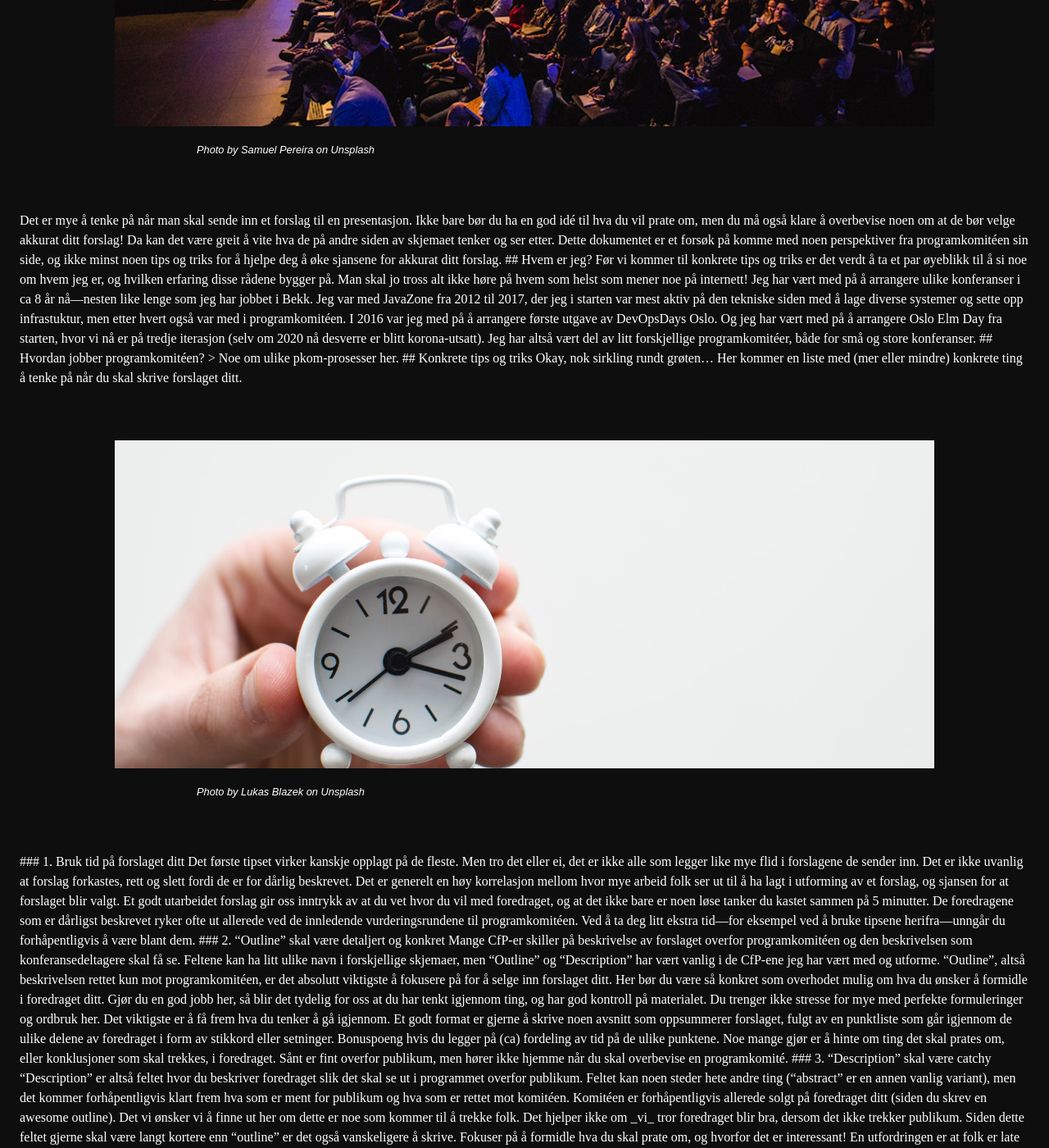
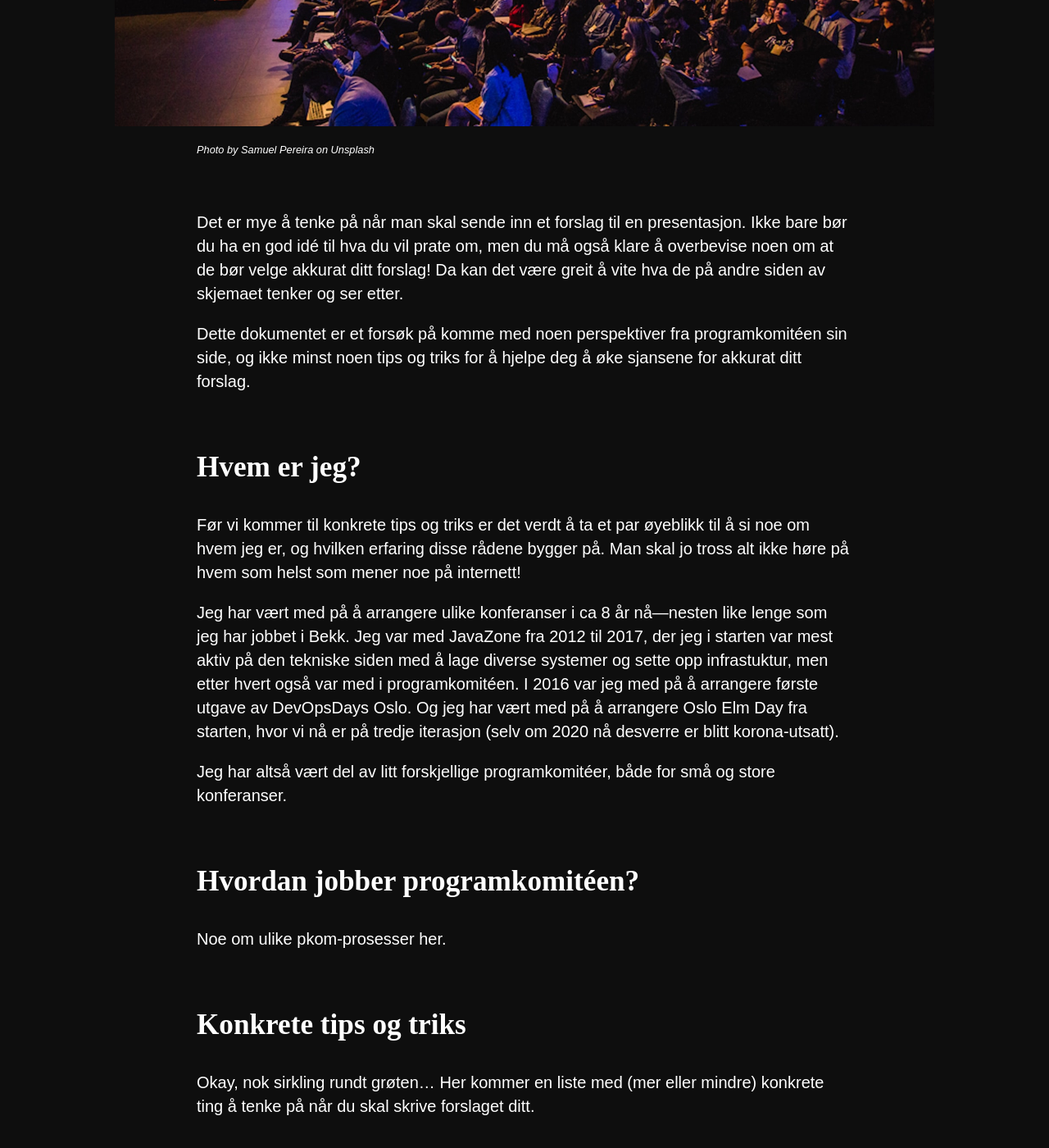
Before and after one commit to bekk/cfp, a Jekyll site: the page built from sider/komiteens-perspektiv/index.md, in a window 1280 px wide and 1400 px high, scrolled down 919 px. Shown: the whole window at 82% size. Built offline with Jekyll 4.4.1, drawn with Linux system fonts in a browser that asks for light colours; our own code applies the rules of GitHub Pages for plain Markdown files; comment, search, counter and statistics services are not loaded; the repository's description, which GitHub fills in, is left out; some of the changed text lies outside the part shown.

Commit message:
Fix markup

```diff
--- a/sider/komiteens-perspektiv/index.md
+++ b/sider/komiteens-perspektiv/index.md
@@ -2,7 +2,7 @@
 
 <div class="bio"> Av konferanseorganisator <span class="author"></span>Kjetil Valle</span></div>
 
-<p class="hero"><img src="samuel-pereira-uf2nnANWa8Q-unsplash.jpg" ><p>
+<p class="hero"><img src="samuel-pereira-uf2nnANWa8Q-unsplash.jpg" ></p>
 <p class="image-credit">Photo by Samuel Pereira on Unsplash</p>
 
 Det er mye å tenke på når man skal sende inn et forslag til en presentasjon. Ikke bare bør du ha en god idé til hva du vil prate om, men du må også klare å overbevise noen om at de bør velge akkurat ditt forslag! Da kan det være greit å vite hva de på andre siden av skjemaet tenker og ser etter.
@@ -25,7 +25,7 @@
 
 Okay, nok sirkling rundt grøten… Her kommer en liste med (mer eller mindre) konkrete ting å tenke på når du skal skrive forslaget ditt.
 
-<p class="wide-image"><img  src="lukas-blazek-UAvYasdkzq8-unsplash.jpg" /><p>
+<p class="wide-image"><img  src="lukas-blazek-UAvYasdkzq8-unsplash.jpg" /></p>
 
 <p class="image-credit">Photo by Lukas Blazek on Unsplash</p>
 
```
Also changed, not shown: sider/intro-til-talks/index.md (+2 -2 lines), sider/titler/index.md (+2 -2 lines).
